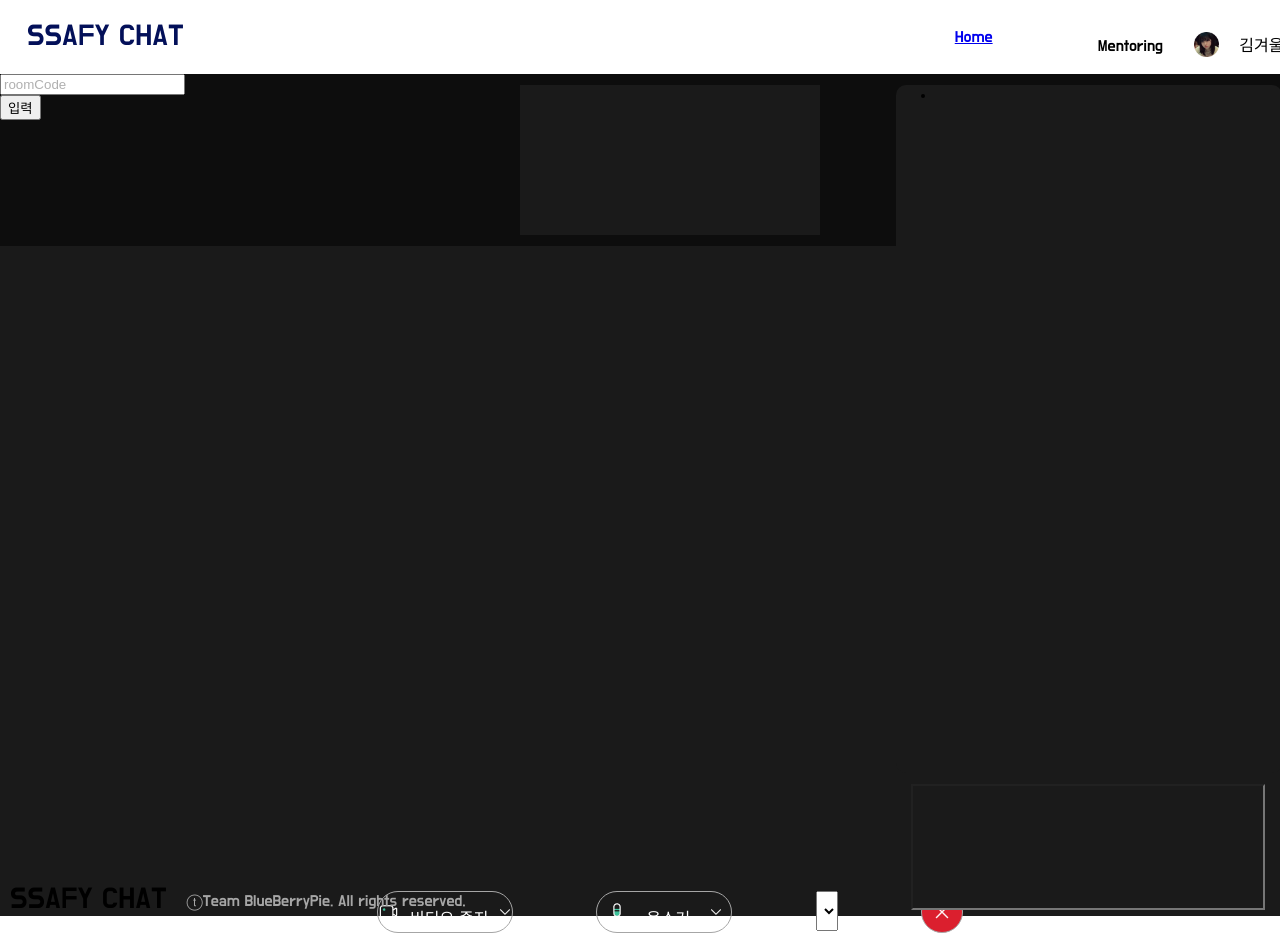
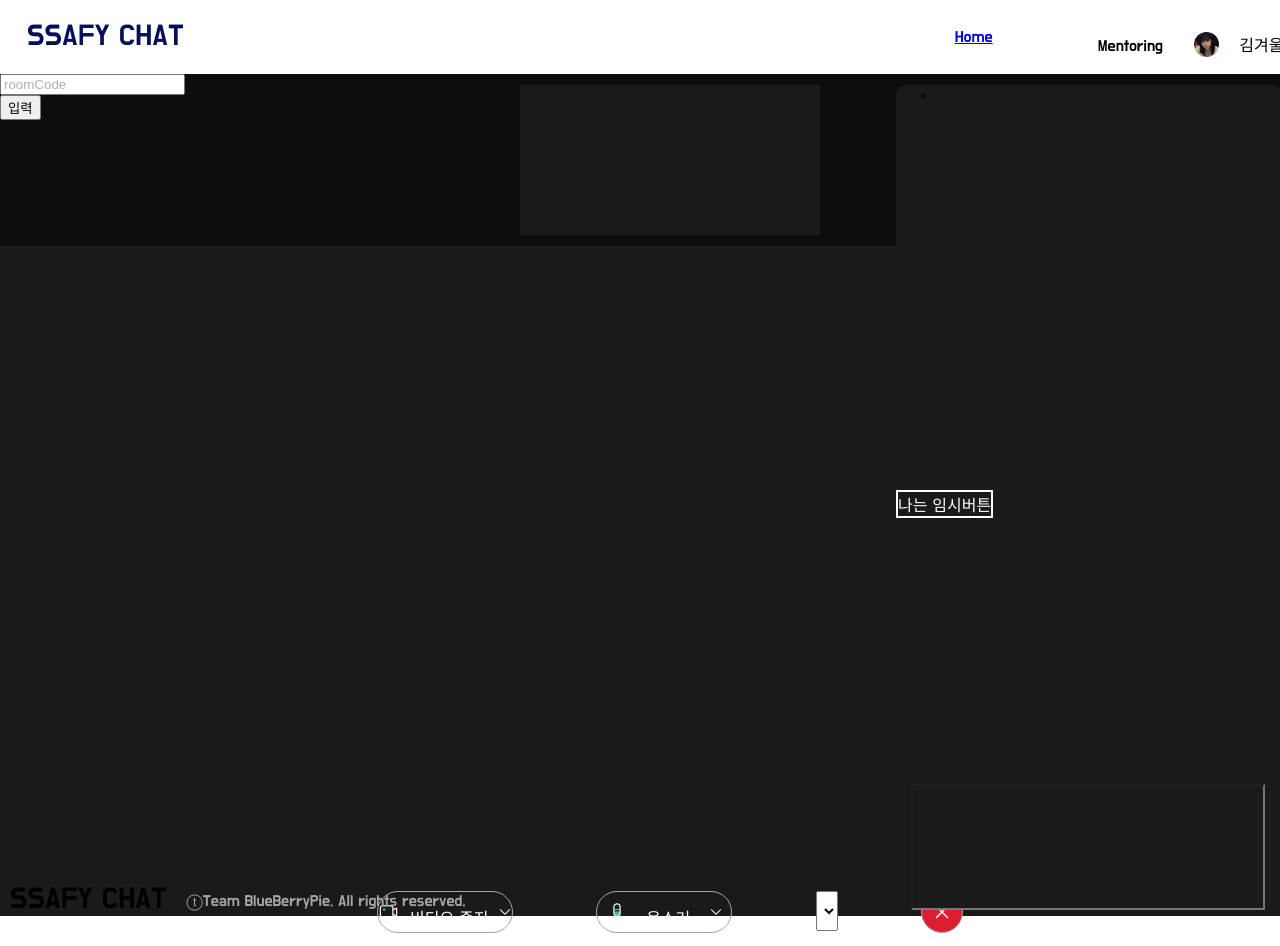
Before and after one commit to mg-glter/SSAFYCHAT, a React (Create React App) app in the folder front/: page /meeting in a window 1280 px wide. Shown: the top 946 px of the page. Built offline with nearby package versions, Linux system fonts and the light colour scheme.

Commit message:
[Feat] VideoConference : BE 요청으로 임시 버튼 생성

```diff
--- a/front/src/container/VideoConferenceContainer.tsx
+++ b/front/src/container/VideoConferenceContainer.tsx
@@ -1,6 +1,15 @@
 import "../styles/container/video-conference-container.css"
 import io from 'socket.io-client';
 import { useNavigate } from "react-router";
+
+function handleAddStream(data : any) {
+    console.log("peer가 보낸 이벤트(스트림)-> 이걸로 나랑 연락할 수 있어", data);
+    const peerFace = document.getElementById("peerFace") as HTMLVideoElement;
+    if(peerFace != null){
+        peerFace.srcObject = data.stream;
+    }
+}
+
 function test(){
 const socket = io(process.env.REACT_APP_SOCKET as string,{path: "/socket.io",transports:["websocket"]});
 
@@ -198,13 +207,13 @@ function handleIce(data : any) {
     socket.emit("ice", data.candidate, roomName);
 }
 
-function handleAddStream(data : any) {
-    console.log("peer가 보낸 이벤트(스트림)-> 이걸로 나랑 연락할 수 있어", data);
-    const peerFace = document.getElementById("peerFace") as HTMLVideoElement;
-    if(peerFace != null){
-        peerFace.srcObject = data.stream;
-    }
-}
+// function handleAddStream(data : any) {
+//     console.log("peer가 보낸 이벤트(스트림)-> 이걸로 나랑 연락할 수 있어", data);
+//     const peerFace = document.getElementById("peerFace") as HTMLVideoElement;
+//     if(peerFace != null){
+//         peerFace.srcObject = data.stream;
+//     }
+// }
 }
 
 function exit(navigate : any){
@@ -285,7 +294,13 @@ function VideoConferenceContainer(props : any){
 
             {/* 채팅창을 담을 오른쪽 컨테이너 */}
             <div className="video_conference_right">
+               <div className="tmpButton" onClick={()=>{
+                    console.log("클릭됨");
 
+                    handleAddStream('s');
+               }}>
+                나는 임시버튼
+               </div>
                 {/* 채팅 내용을 보여줄 리스트 요소 */}
                 <ul className="video_conference_chat_content_ul">
                     <li className="video_conference_chat_content_li">
--- a/front/src/styles/container/video-conference-container.css
+++ b/front/src/styles/container/video-conference-container.css
@@ -1,6 +1,17 @@
 .vcTmp{
     position: absolute;
     z-index: 1000;
+}
+
+.tmpButton{
+    border: solid 2px #ffffff;
+    position: absolute;
+    z-index: 500;
+    color: #ffffff;
+}
+
+.tmpButton:hover{
+    cursor:pointer;
 }
 
 .video_conference_container{
```
